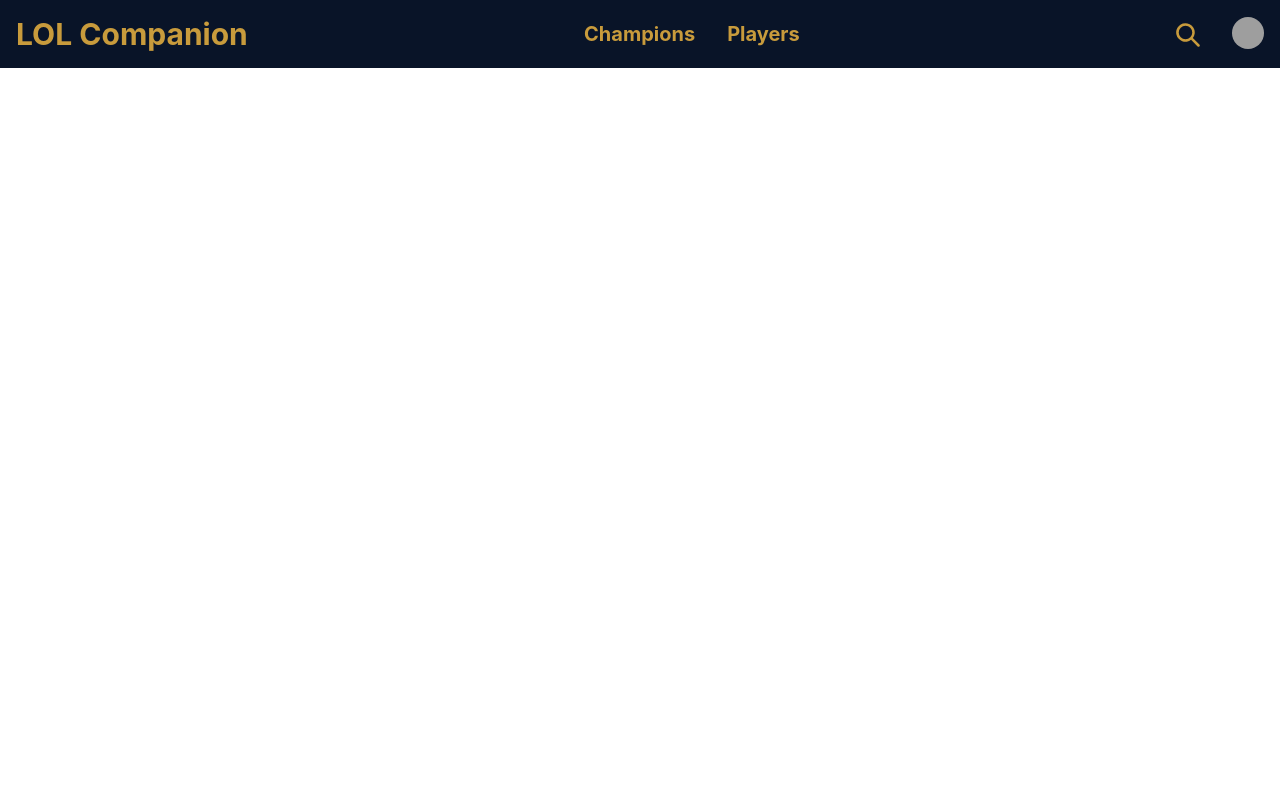
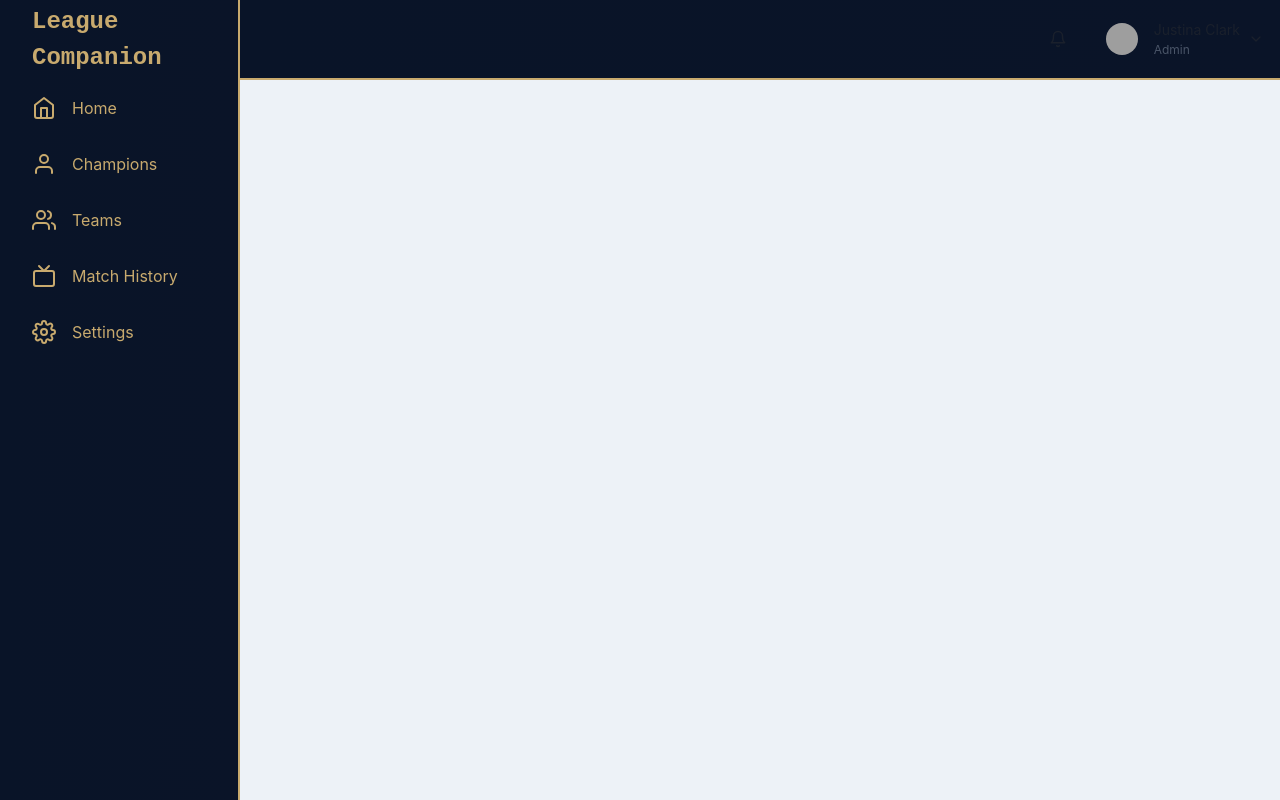
Before and after one commit to netsoncavina/lol-companion, a React (Vite) app: page / in a window 1280 px wide. Built offline with nearby package versions, Linux system fonts and the light colour scheme; grey boxes are pictures that could not be loaded.

Commit message:
Refatoração da navegação

```diff
--- a/src/components/navbar/Navbar.tsx
+++ b/src/components/navbar/Navbar.tsx
@@ -1,61 +1,234 @@
+'use client'
+
 import {
+  IconButton,
+  Avatar,
+  Box,
+  CloseButton,
   Flex,
-  Heading,
-  Avatar,
-  AvatarBadge,
-  AvatarGroup,
-} from "@chakra-ui/react";
-import SearchInput from "./SearchInput";
+  HStack,
+  VStack,
+  Icon,
+  useColorModeValue,
+  Text,
+  Drawer,
+  DrawerContent,
+  useDisclosure,
+  BoxProps,
+  FlexProps,
+  Menu,
+  MenuButton,
+  MenuDivider,
+  MenuItem,
+  MenuList,
+} from '@chakra-ui/react'
+import {
+  FiHome,
+  FiSettings,
+  FiMenu,
+  FiBell,
+  FiChevronDown,
+  FiUsers,
+  FiUser,
+  FiTv
+} from 'react-icons/fi'
+import { IconType } from 'react-icons'
 
-const NavBar: React.FC = () => {
+
+interface LinkItemProps {
+  name: string
+  icon: IconType
+}
+
+interface NavItemProps extends FlexProps {
+  icon: IconType
+  children: React.ReactNode
+}
+
+interface MobileProps extends FlexProps {
+  onOpen: () => void
+}
+
+interface SidebarProps extends BoxProps {
+  onClose: () => void
+}
+
+const LinkItems: Array<LinkItemProps> = [
+  { name: 'Home', icon: FiHome },
+  { name: 'Champions', icon: FiUser },
+  { name: 'Teams', icon: FiUsers },
+  { name: 'Match History', icon: FiTv },
+  { name: 'Settings', icon: FiSettings },
+]
+
+const SidebarContent = ({ onClose, ...rest }: SidebarProps) => {
+  return (
+    <Box
+      transition="3s ease"
+      bgGradient={"linear(to-r, blue_gradient.1, blue_gradient.2)"}
+      borderRight="2px"
+      borderRightColor="gold.2"
+      w={{ base: 'full', md: 60 }}
+      pos="fixed"
+      h="full"
+      {...rest}>
+      <Flex h="20" alignItems="center" mx="8" justifyContent="space-between">
+        <Text fontSize="2xl" fontFamily="monospace" fontWeight="bold"
+          color={"gold.2"}
+        >
+          League Companion
+        </Text>
+        <CloseButton display={{ base: 'flex', md: 'none' }} onClick={onClose} />
+      </Flex>
+      {LinkItems.map((link) => (
+        <NavItem key={link.name} icon={link.icon}>
+         {link.name}
+        </NavItem>
+      ))}
+    </Box>
+  )
+}
+
+const NavItem = ({ icon, children, ...rest }: NavItemProps) => {
+  return (
+    <Box
+      as="a"
+      href="#"
+      style={{ textDecoration: 'none', color: "gold.1" }}
+      _focus={{ boxShadow: 'none' }}>
+      <Flex
+        align="center"
+        p="4"
+        mx="4"
+        borderRadius="lg"
+        role="group"
+        cursor="pointer"
+        _hover={{
+          bg: 'gold.2',
+        }}
+        {...rest}>
+        {icon && (
+          <Icon
+            mr="4"
+            fontSize="24"
+            _groupHover={{
+              color: 'blue.5',
+            }}
+            color={"gold.2"}
+            as={icon}
+          />
+        )}
+        <Text
+          color={"gold.2"}
+          _groupHover={{
+            color: 'blue.5',
+          }}
+        >
+          {children}
+        </Text>
+      </Flex>
+    </Box>
+  )
+}
+
+
+const MobileNav = ({ onOpen, ...rest }: MobileProps) => {
   return (
     <Flex
-      as="nav"
-      align="center"
-      justify="space-between"
-      wrap="wrap"
-      padding="1rem"
-      bg="primary.900"
-      color="secondary.900"
-    >
-      <>
-        <Heading as="h1" size="lg" color="secondary.900">
-          LOL Companion
-        </Heading>
-      </>
-      <Flex align="center" justify="center" wrap="wrap">
-        <Heading
-          fontSize="20px"
-          mr={8}
-          _hover={{
-            cursor: "pointer",
-          }}
+      ml={{ base: 0, md: 60 }}
+      px={{ base: 4, md: 4 }}
+      height="20"
+      alignItems="center"
+      bgGradient={"linear(to-r, blue_gradient.1, blue_gradient.2)"}
+      borderBottomWidth="2px"
+      borderBottomColor={"gold.2"}
+      justifyContent={{ base: 'space-between', md: 'flex-end' }}
+      {...rest}>
+      <IconButton
+        display={{ base: 'flex', md: 'none' }}
+        onClick={onOpen}
+        variant="outline"
+        aria-label="open menu"
+        icon={<FiMenu />}
+      />
+
+      <Text
+        display={{ base: 'flex', md: 'none' }}
+        fontSize="2xl"
+        fontFamily="monospace"
+        fontWeight="bold"
+        color={"gold.2"}
         >
-          Champions
-        </Heading>
-        <Heading
-          fontSize="20px"
-          mr={8}
-          _hover={{
-            cursor: "pointer",
-          }}
-        >
-          Players
-        </Heading>
-      </Flex>
-      <Flex>
-        <SearchInput />
-        <Avatar
-          size="sm"
-          name="Draven"
-          src="https://ddragon.leagueoflegends.com/cdn/14.2.1/img/champion/Draven.png"
-          _hover={{
-            cursor: "pointer",
-          }}
-        />
-      </Flex>
+        League Companion
+      </Text>
+
+      <HStack spacing={{ base: '0', md: '6' }}>
+        <IconButton size="lg" variant="ghost" aria-label="open menu" icon={<FiBell />} />
+        <Flex alignItems={'center'}>
+          <Menu>
+            <MenuButton py={2} transition="all 0.3s" _focus={{ boxShadow: 'none' }}>
+              <HStack>
+                <Avatar
+                  size={'sm'}
+                  src={
+                    'https://images.unsplash.com/photo-1619946794135-5bc917a27793?ixlib=rb-0.3.5&q=80&fm=jpg&crop=faces&fit=crop&h=200&w=200&s=b616b2c5b373a80ffc9636ba24f7a4a9'
+                  }
+                />
+                <VStack
+                  display={{ base: 'none', md: 'flex' }}
+                  alignItems="flex-start"
+                  spacing="1px"
+                  ml="2">
+                  <Text fontSize="sm">Justina Clark</Text>
+                  <Text fontSize="xs" color="gray.600">
+                    Admin
+                  </Text>
+                </VStack>
+                <Box display={{ base: 'none', md: 'flex' }}>
+                  <FiChevronDown />
+                </Box>
+              </HStack>
+            </MenuButton>
+            <MenuList
+              bg={useColorModeValue('white', 'gray.900')}
+              borderColor="gold.1">
+              <MenuItem>Profile</MenuItem>
+              <MenuItem>Settings</MenuItem>
+              <MenuItem>Billing</MenuItem>
+              <MenuDivider />
+              <MenuItem>Sign out</MenuItem>
+            </MenuList>
+          </Menu>
+        </Flex>
+      </HStack>
     </Flex>
-  );
-};
+  )
+}
 
-export default NavBar;
+const SidebarWithHeader = () => {
+  const { isOpen, onOpen, onClose } = useDisclosure()
+
+  return (
+    <Box minH="100vh" bg={useColorModeValue('gray.100', 'gray.900')}>
+      <SidebarContent onClose={() => onClose} display={{ base: 'none', md: 'block' }} />
+      <Drawer
+        isOpen={isOpen}
+        placement="left"
+        onClose={onClose}
+        returnFocusOnClose={false}
+        onOverlayClick={onClose}
+        size="full">
+        <DrawerContent>
+          <SidebarContent onClose={onClose} />
+        </DrawerContent>
+      </Drawer>
+      {/* mobilenav */}
+      <MobileNav onOpen={onOpen} />
+      <Box ml={{ base: 0, md: 60 }} p="4">
+        {/* Content */}
+      </Box>
+    </Box>
+  )
+}
+
+export default SidebarWithHeader
```
